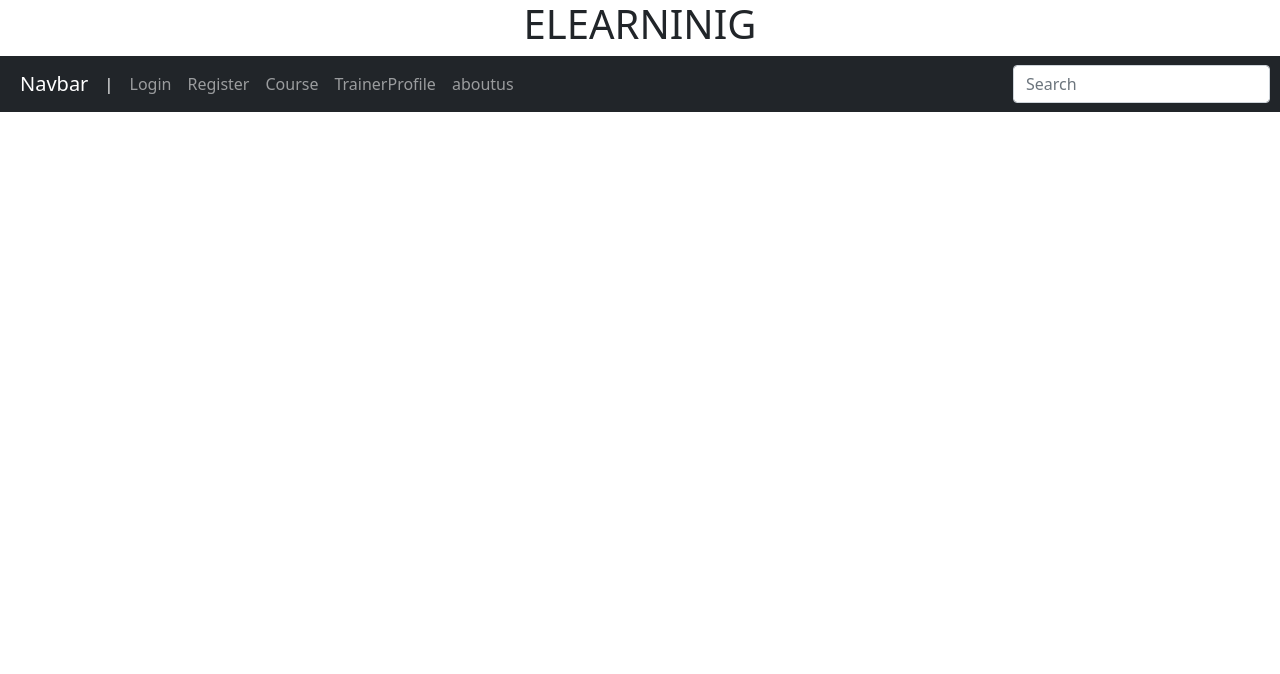
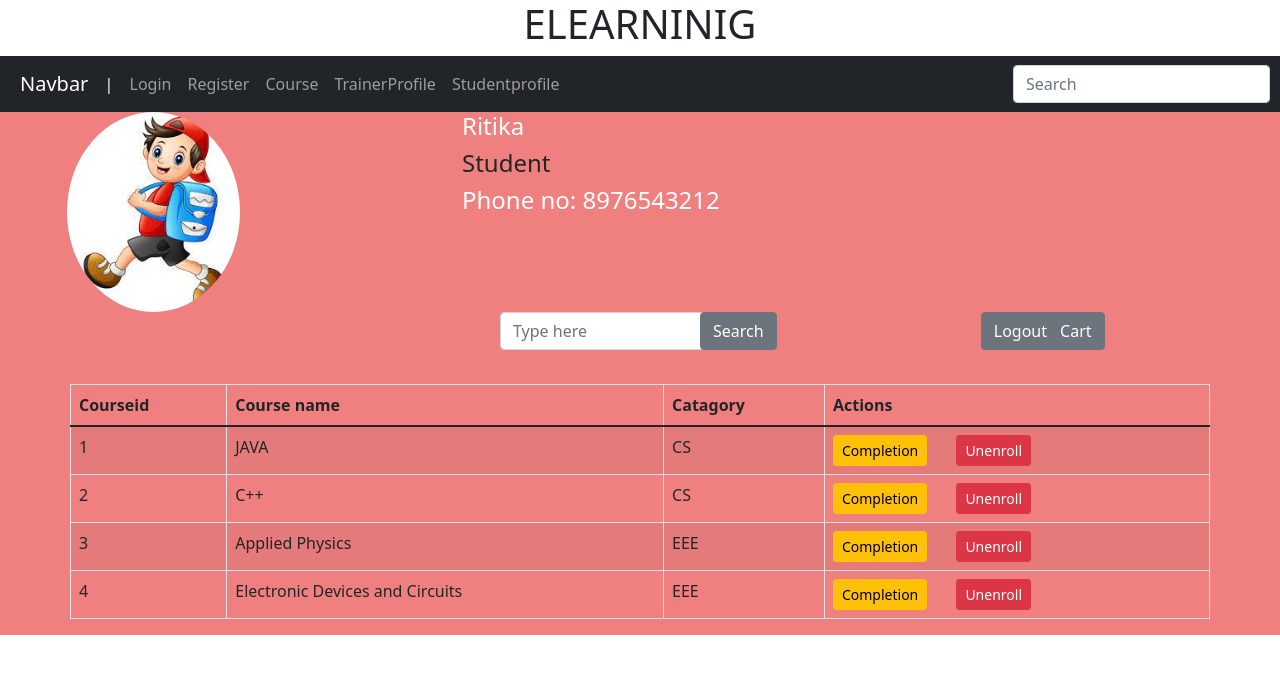
Before and after one commit to rishiJagariya/E-LEARNING-PLATFORM, an Angular app in the folder frontend/: page /studentprofile in a window 1280 px wide. Before the commit this address led to /. Shown: the top 674 px of the page. Built offline with nearby package versions, Linux system fonts and the light colour scheme.

Commit message:
Student Profile Successfully

```diff
--- a/frontend/src/app/app-routing.module.ts
+++ b/frontend/src/app/app-routing.module.ts
@@ -3,6 +3,7 @@ import { RouterModule, Routes } from '@angular/router';
 import { ForgotpasswordComponent } from './forgotpassword/forgotpassword.component';
 import { LoginComponent } from './login/login.component';
 import { RegisterComponent } from './register/register.component';
+import { StudentprofileComponent } from './studentprofile/studentprofile.component';
 import { TrainerprofileComponent } from './trainerprofile/trainerprofile.component';
 
 
@@ -10,7 +11,8 @@ const routes: Routes = [
   { path: 'register', component:RegisterComponent  },
   { path: 'login', component:LoginComponent},
   { path: 'forgotpassword', component:ForgotpasswordComponent},
-  { path: 'trainerprofile', component:TrainerprofileComponent}
+  { path: 'trainerprofile', component:TrainerprofileComponent},
+  { path: 'studentprofile', component:StudentprofileComponent}
 ];
 
 @NgModule({
@@ -20,5 +22,5 @@ const routes: Routes = [
 export class AppRoutingModule { }
 export const routingComponents = [
   RegisterComponent, LoginComponent,ForgotpasswordComponent,
-  TrainerprofileComponent
+  TrainerprofileComponent,StudentprofileComponent
 ];
--- a/frontend/src/app/app.component.html
+++ b/frontend/src/app/app.component.html
@@ -23,7 +23,7 @@
           <a class="nav-link" routerLink="/trainerprofile">TrainerProfile</a>
         </li>
         <li class="nav-item">
-          <a class="nav-link" routerLink="/aboutus">aboutus</a>
+          <a class="nav-link" routerLink="/studentprofile">Studentprofile</a>
         </li>
       </ul>
       <form class="form-inline my-2 my-md-0" style="position: absolute; right: 10px;">
--- a/frontend/src/app/app.module.ts
+++ b/frontend/src/app/app.module.ts
@@ -8,6 +8,7 @@ import { RegisterComponent } from './register/register.component';
 import { ForgotpasswordComponent } from './forgotpassword/forgotpassword.component';
 import { TrainerprofileComponent } from './trainerprofile/trainerprofile.component';
 import { FormsModule } from '@angular/forms';
+import { StudentprofileComponent } from './studentprofile/studentprofile.component';
 
 @NgModule({
   declarations: [
@@ -15,7 +16,8 @@ import { FormsModule } from '@angular/forms';
     RegisterComponent,
     LoginComponent,
     ForgotpasswordComponent,
-    TrainerprofileComponent
+    TrainerprofileComponent,
+    StudentprofileComponent
   ],
   imports: [
     BrowserModule,
--- /dev/null
+++ b/frontend/src/app/studentprofile/studentprofile.component.html
@@ -0,0 +1,73 @@
+<body style="background-color: rgb(240,128,128);">
+    <div class="container emp-profile">
+                    <div class="row">
+
+                        <div class="col-md-4">
+                            <div class="profile-img">
+                                <img src="assets/student.jpg" alt="" class="img-fluid rounded-circle" style="height:200px; margin-left:-15px;" >
+
+                            </div>
+                        </div>
+                        <div class="col-md-6">
+                            <div class="profile-head">
+                                        <h4 style="Color: white;">
+                                            {{name}}
+                                        </h4>
+                                        <h4>
+                                            {{Title}}
+                                        </h4>
+                                        <h4 style="Color: white;">Phone no: <span>8976543212</span></h4>
+                            </div>
+                        </div>
+                    </div>
+                    <div class="row">
+                        <div class="col-md-4">
+                            <div class="profile-work">
+                                <form class="form-inline my-2 my-md-0" style="position: absolute; left: 1000px;">
+                                <button type="button" class="btn btn-secondary">Go To Cart</button>
+                            </form>
+                            </div>
+                        </div>
+                        <div class="col-md-4">
+                            <form class="form-inline my-2 my-md-0" class="form-inline" >
+                                <div style="position: absolute; left: 500px"><input class="form-control" type="text" placeholder="Type here"></div>
+                                <div style="position: absolute; left: 700px"> <button type="button" class="btn btn-secondary">Search</button></div>
+                              </form>
+                        </div>
+                        <div class="col-md-4">
+                            <form class="form-inline my-2 my-md-0" style="position: absolute; right: 220px">
+                                <button type="button" class="btn btn-secondary">Logout</button>
+                            </form>
+                        </div>
+
+                    </div>
+                <br/><br/><br/>
+
+                <div class="row">
+
+                    <table class="table table-bordered table-striped">
+                        <thead>
+                            <tr>
+                                <th>Courseid</th>
+                                <th>Course name</th>
+                                <th>Catagory</th>
+                                <th>Actions</th>
+                            </tr>
+                        </thead>
+                        <tbody>
+                            <tr *ngFor = "let row of rows">
+                                <td><span>{{row.Courseid}}</span></td>
+                                <td><span>{{row.Coursename}}</span></td>
+                                <td><span>{{row.Catagory}}</span></td>
+                                <td>
+                                    <button class="btn btn-sm btn-warning">
+                                      <i class="fa fa-edit"></i>Completion</button>	&nbsp;	&nbsp;	&nbsp;
+                                    <button class="btn btn-sm btn-danger">
+                                      <i class="fa fa-remove"></i>Unenroll</button>
+                                </td>
+                            </tr>
+                        </tbody>
+                    </table>
+                </div>
+            </div>
+        </body>
--- /dev/null
+++ b/frontend/src/app/studentprofile/studentprofile.component.ts
@@ -0,0 +1,47 @@
+import { Component, OnInit } from '@angular/core';
+
+@Component({
+  selector: 'studentprofile',
+  templateUrl: './studentprofile.component.html',
+  styleUrls: ['./studentprofile.component.css']
+})
+export class StudentprofileComponent implements OnInit {
+  name='Ritika';
+  Title='Student';
+  constructor() { }
+  Student={
+    Courseid:'',
+    Coursename:'',
+    Catagory:'',
+  } ;
+  rows = [
+    {
+      "Courseid" : "1",
+      "Coursename" : "JAVA",
+      "Catagory" : "CS",
+
+    },
+    {
+      "Courseid" : "2",
+      "Coursename" : "C++",
+      "Catagory" : "CS",
+
+    },
+    {
+      "Courseid" : "3",
+      "Coursename" : "Applied Physics",
+      "Catagory" : "EEE",
+
+    },
+    {
+      "Courseid" : "4",
+      "Coursename" : "Electronic Devices and Circuits",
+      "Catagory" : "EEE",
+
+    },
+
+  ]
+  ngOnInit(): void {
+  }
+
+}
```
Also changed, not shown: frontend/src/app/studentprofile/studentprofile.component.css (added), frontend/src/assets/student.jpg (added), 1 other file (tests, documents, lock files or other folders).
